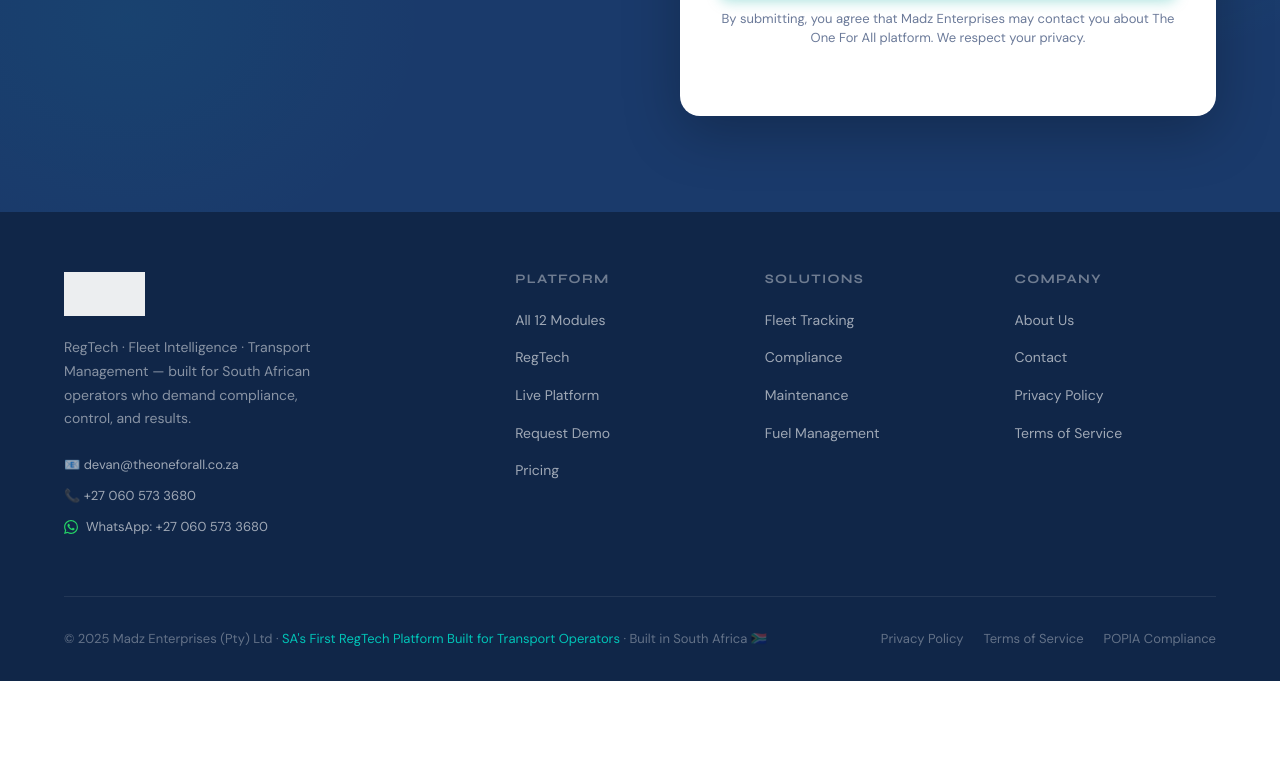
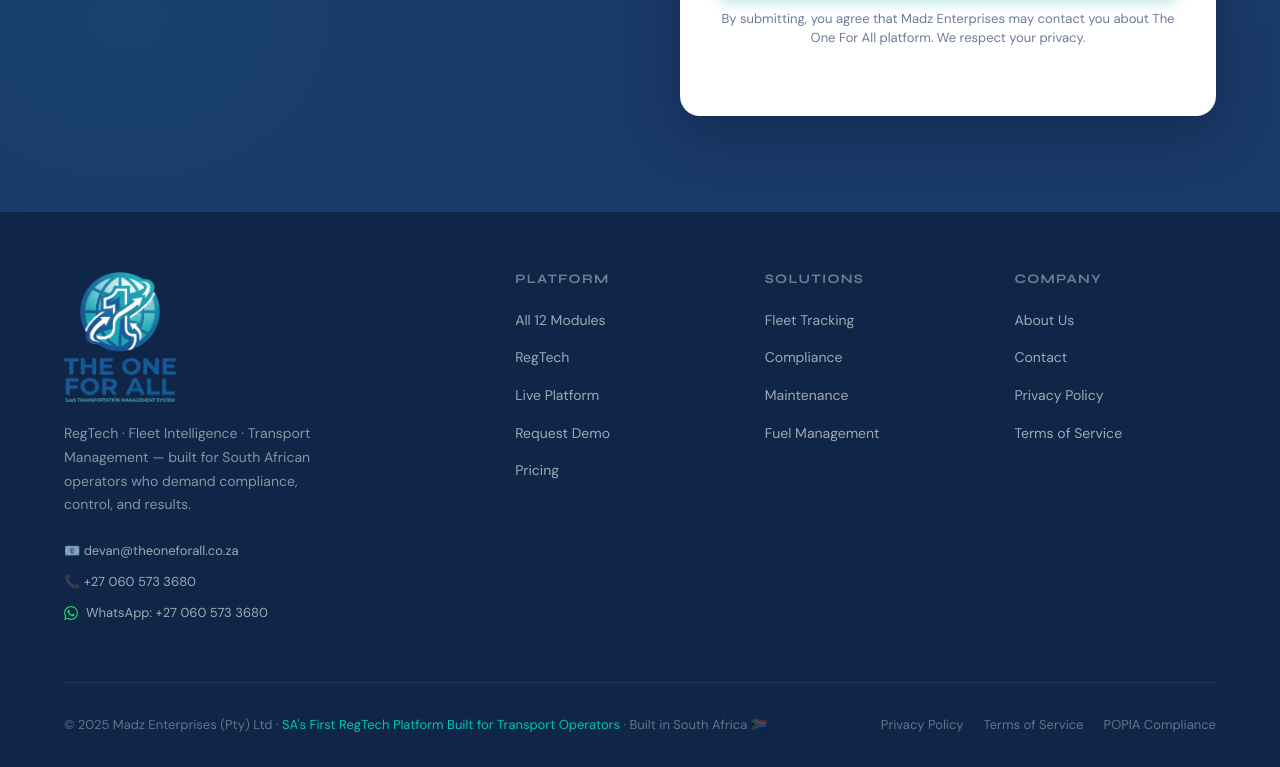
Before and after one commit to devanmmr-dot/theoneforall-website, a plain HTML site: page index.html in a window 1280 px wide. Shown: the part 6695-7462 px from the top of the page. Before the commit the page ends 7376 px from the top, so only its background shows below. Drawn offline with Linux system fonts and the light colour scheme.

Commit message:
Fix: footer logo updated to One_for_All_Logo with screen blend

```diff
--- a/index.html
+++ b/index.html
@@ -920,13 +920,12 @@
     margin-bottom: 32px;
   }
   .footer-brand img.footer-logo-img {
-    height: 44px;
+    height: 130px;
     width: auto;
     margin-bottom: 20px;
     display: block;
-    /* Inverts navy+teal to white+light-teal on dark background */
-    filter: brightness(0) invert(1);
-    opacity: 0.92;
+    mix-blend-mode: screen;
+    opacity: 1;
   }
   .footer-brand p {
     font-size: 14px;
@@ -1657,7 +1656,7 @@
   <div class="container">
     <div class="footer-top">
       <div class="footer-brand">
-        <img src="logo_2_horizontal.png" alt="The One For All" class="footer-logo-img"/>
+        <img src="One_for_All_Logo.png" alt="The One For All" class="footer-logo-img"/>
         <p>RegTech · Fleet Intelligence · Transport Management — built for South African operators who demand compliance, control, and results.</p>
         <div class="footer-contact">
           <a href="mailto:devan&#64;theoneforall&#46;co&#46;za">📧 devan&#64;theoneforall&#46;co&#46;za</a>
```
Also changed, not shown: One_for_All_Logo.png (added).
